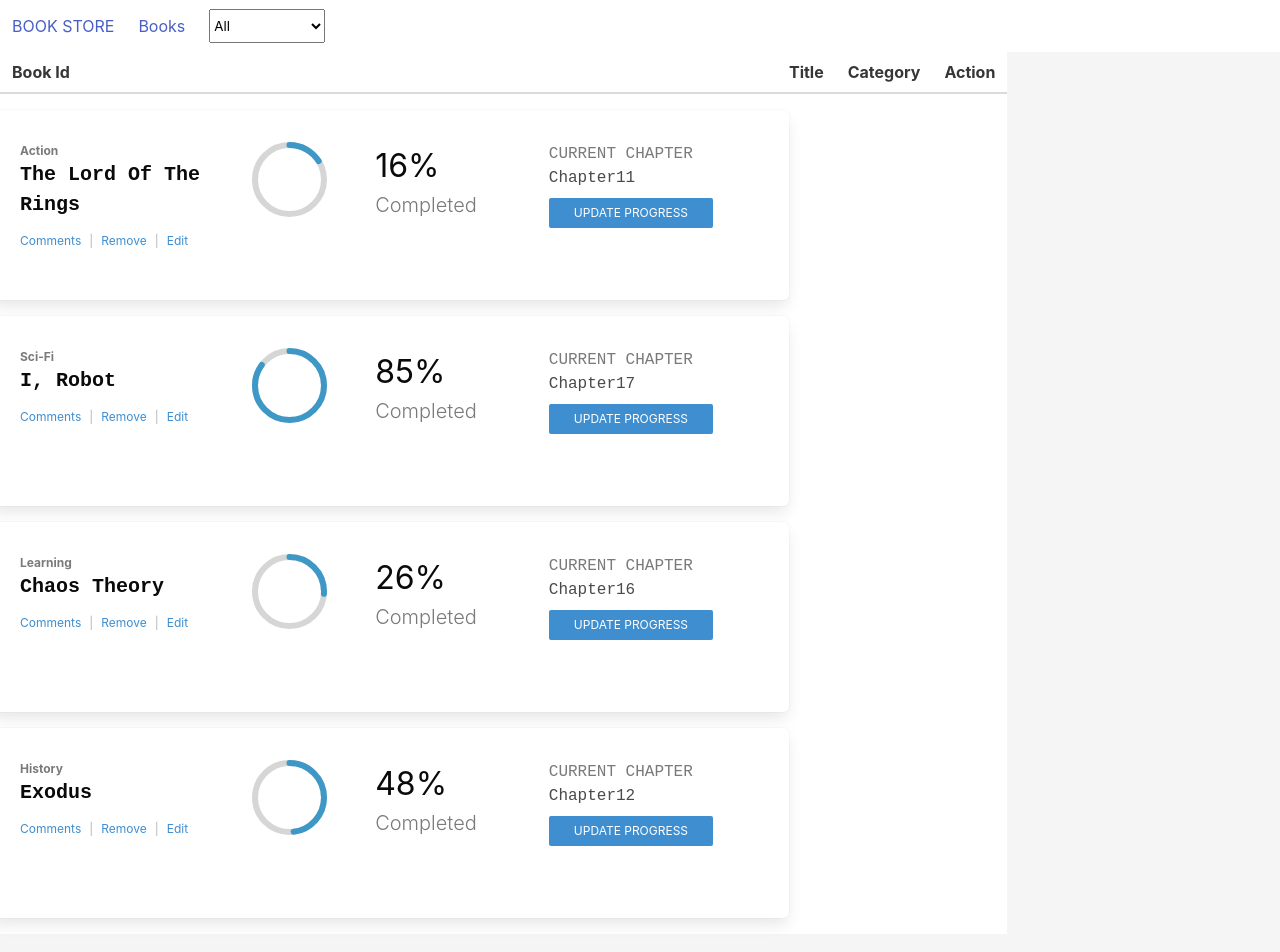
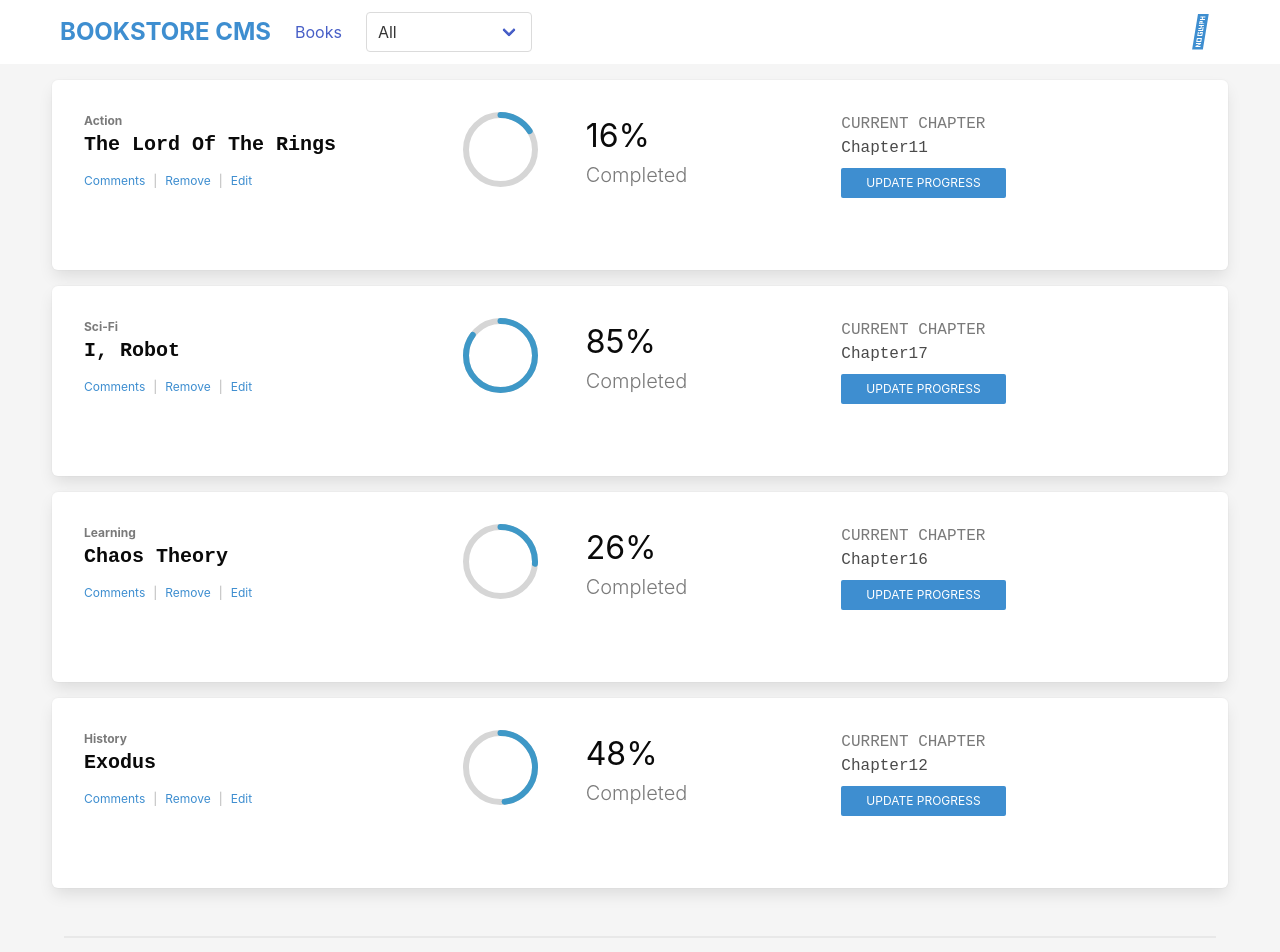
Before and after one commit to mricanho/Bookstore-react-redux, a React (Create React App) app: page / in a window 1280 px wide. Shown: the top 952 px of the page. Built offline with nearby package versions, Linux system fonts and the light colour scheme.

Commit message:
Add fa fa icons

```diff
--- a/package.json
+++ b/package.json
@@ -8,6 +8,7 @@
     "@testing-library/user-event": "^12.1.10",
     "bulma": "^0.9.3",
     "faker": "^5.5.3",
+    "font-awesome": "^4.7.0",
     "prop-types": "^15.7.2",
     "react": "^17.0.2",
     "react-circular-progressbar": "^2.0.4",
--- a/src/containers/BookForm.js
+++ b/src/containers/BookForm.js
@@ -72,7 +72,7 @@
                 value={data.category}
               >
                 <option value="" disabled>
-                  Select Category
+                  Category
                 </option>
                 {booksCategories.map((category) => (
                   <option value={category} key={category}>
--- a/src/containers/BookList.js
+++ b/src/containers/BookList.js
@@ -4,6 +4,7 @@
 import { deleteBook, changeFilter } from '../actions';
 import Book from '../components/Book';
 import CategoryFilter from '../components/CategoryFilter';
+import 'font-awesome/css/font-awesome.min.css';
 
 const BooksList = ({
   books, deleteBook, booksFiltered, changeFilter,
@@ -25,45 +26,47 @@
   };
 
   return (
-
     <>
-      <nav className="navbar">
+      <nav className="navbar px-6">
         <div className="navbar-brand">
-          <a className="navbar-item" href="https://bulma.io">
-            BOOK STORE
+          <a className="navbar-item has-text-info has-text-weight-bold is-size-4" href="/">
+            BOOKSTORE CMS
           </a>
         </div>
-        <div className="navbar-menu">
+        <div className="navbar-menu is-active">
           <div className="navbar-start">
             <div className="navbar-item">
               <a href="#!">Books</a>
             </div>
             <div className="navbar-item">
-              <CategoryFilter selection={handleFilterChange} />
+              <div className="select">
+                <CategoryFilter selection={handleFilterChange} />
+              </div>
+            </div>
+          </div>
+          <div className="navbar-end">
+            <div className="navbar-item">
+              <a href="#!" className="icon has-text-info is-large">
+                <i className="fas fa-2x fa-user-circle" />
+              </a>
             </div>
           </div>
         </div>
       </nav>
-      <table className="table">
-        <thead>
-          <tr>
-            <th>Book Id</th>
-            <th>Title</th>
-            <th>Category</th>
-            <th>Action</th>
-          </tr>
-        </thead>
-        <tbody>
-          {selectedCategory().map((book) => (
 
-            <Book
-              key={book.id}
-              book={book}
-              handleBookRemove={handleBookRemove}
-            />
-          ))}
-        </tbody>
-      </table>
+      <div className="container has-background-light">
+        {selectedCategory().map((book) => (
+          <Book key={book.id} book={book} handleBookRemove={handleBookRemove} />
+        ))}
+        <hr
+          className="mt-6"
+          style={{
+            color: '#e8e8e8',
+            backgroundColor: '#e8e8e8',
+            borderColor: '#e8e8e8',
+          }}
+        />
+      </div>
 
     </>
   );
--- a/src/index.js
+++ b/src/index.js
@@ -7,6 +7,7 @@
 import reducers from './reducers';
 import { createBook } from './actions';
 import 'bulma/css/bulma.min.css';
+import 'font-awesome/css/font-awesome.min.css';
 
 const store = createStore(reducers);
 
```
Also changed, not shown: src/App.css (deleted, +0 -39 lines), 1 other file (tests, documents, lock files or other folders).
